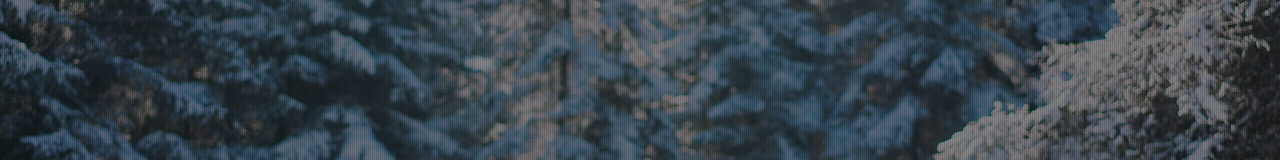
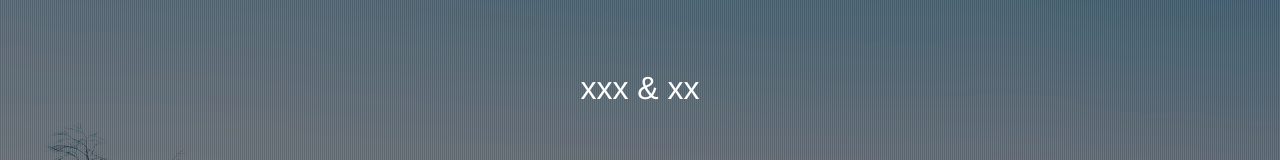
Before and after one commit to Yixi/wedding-invitations, a Vue app: page / in a window 1280 px wide. Shown: the part 170-330 px from the top of the page. Built offline with nearby package versions, Linux system fonts and the light colour scheme.

Commit message:
add count down

```diff
--- a/package.json
+++ b/package.json
@@ -10,7 +10,8 @@
   },
   "dependencies": {
     "core-js": "^2.6.5",
-    "vue": "^2.6.10"
+    "vue": "^2.6.10",
+    "vuejs-countdown": "^0.2.1"
   },
   "devDependencies": {
     "@vue/cli-plugin-babel": "^3.7.0",
--- a/src/App.vue
+++ b/src/App.vue
@@ -1,16 +1,19 @@
 <template>
   <div>
     <slider></slider>
+   <map-info></map-info>
   </div>
 </template>
 
 <script>
   import Slider from './components/Slider.vue'
+  import MapInfo from './components/map-info.vue'
 
   export default {
     name: 'app',
     components: {
-      Slider
+      Slider,
+      MapInfo
     }
   }
 </script>
--- a/src/components/Slider.vue
+++ b/src/components/Slider.vue
@@ -5,13 +5,26 @@
         <div :class="currentImageClass" :key="currentImageClass"></div>
       </transition>
     </div>
-    <div class="overlay"></div>
+    <div class="overlay">
+      <div class="info">
+        xxx & xx
+      </div>
+      <div class="countdown">
+        <countdown end="July 7, 2019"></countdown>
+      </div>
+    </div>
+
   </div>
 </template>
 
 <script>
 
+  import Countdown from 'vuejs-countdown'
+
   export default {
+    components: {
+      Countdown
+    },
     name: 'HelloWorld',
     props: {
       msg: String
@@ -32,12 +45,16 @@
     },
     methods: {
       initSlider() {
+        setTimeout(this.switchSlider, 15 * 1000)
+      },
+
+      switchSlider() {
         if (this.currentImageIndex < this.imageCount) {
           this.currentImageIndex++;
         } else {
           this.currentImageIndex = 1;
         }
-        setTimeout(this.initSlider, 15 * 1000)
+        setTimeout(this.switchSlider, 15 * 1000)
       }
     }
   }
@@ -87,6 +104,18 @@
     z-index: 2;
   }
 
+  .info {
+    color: white;
+    font-size: 2em;
+    text-align: center;
+    margin-top: 30vh;
+  }
+  .countdown {
+    margin-top: 7vh;
+    text-align: center;
+    color: #fff;
+  }
+
   .fade-enter-active, .fade-leave-active {
     transition: opacity 2s ease-in-out;
   }
--- /dev/null
+++ b/src/components/map-info.vue
@@ -0,0 +1,8 @@
+<template>
+  <div>
+  </div>
+</template>
+
+<script>
+  export default {}
+</script>
--- /dev/null
+++ b/vue.config.js
@@ -0,0 +1,3 @@
+module.exports = {
+  publicPath: ''
+}
```
Also changed, not shown: 2 other files (tests, documents, lock files or other folders).
